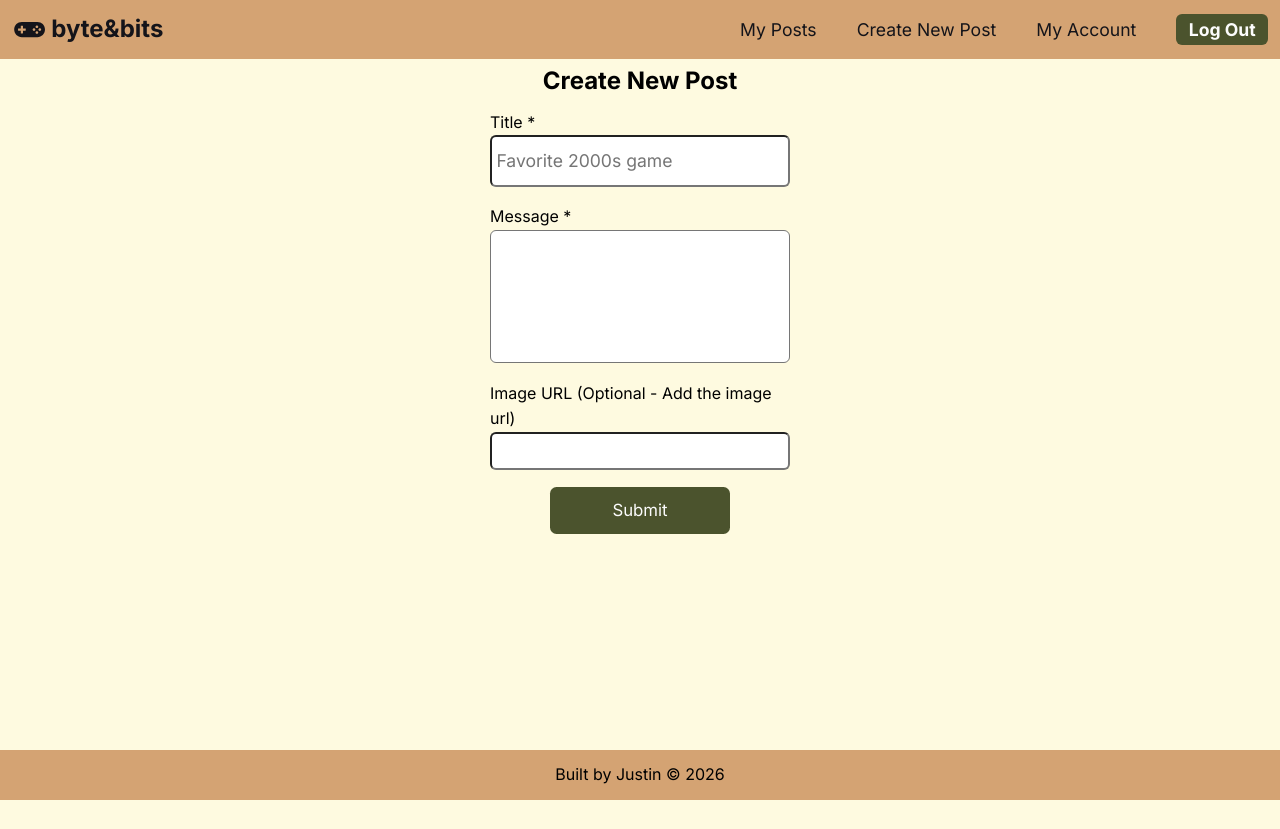
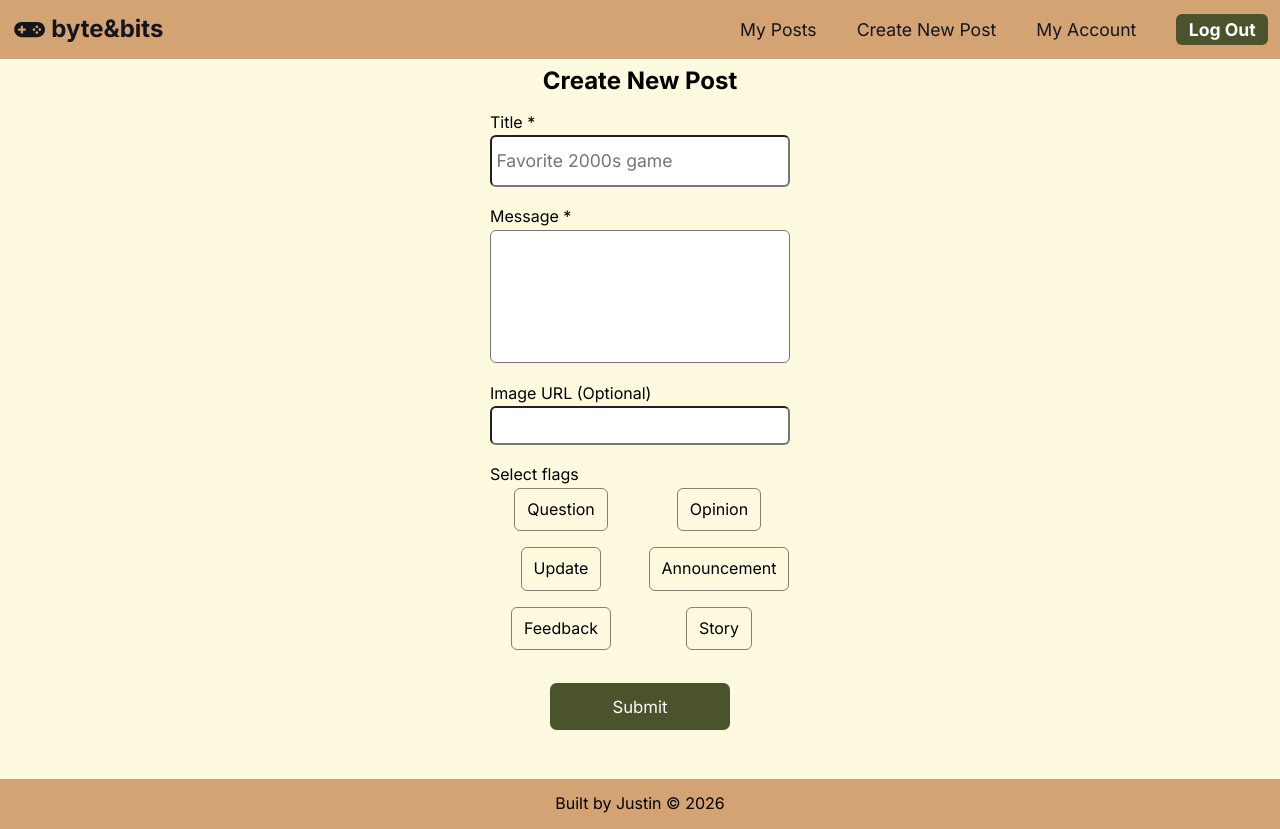
Before and after one commit to justinjones38/retro-game-forum, a React (Vite) app: page /create-post in a window 1280 px wide. Before the commit the page ends 800 px from the top, so only its background shows below. Built offline with nearby package versions, Linux system fonts and the light colour scheme; no server answers; sample sign-in values are in the browser's storage.

Commit message:
added flags to createPost form

```diff
--- /dev/null
+++ b/src/components/FlagLabel.jsx
@@ -0,0 +1,15 @@
+import styles from "./FlagLabel.module.css";
+
+export default function FlagLabel({children, ...restProps}) {
+  console.log(restProps)
+  return (
+    <label className={styles.label}>
+      <input
+        type="checkbox"
+        className={styles.checkItem}
+        {...restProps}
+      />
+      {children}
+    </label>
+  );
+}
--- /dev/null
+++ b/src/components/FlagLabel.module.css
@@ -0,0 +1,22 @@
+.label {
+  border: 1px solid var(--post-border-color);
+  padding: 0.5em 0.75em;
+  border-radius: 6px;
+  transition: 0.3s background-color;
+}
+
+.label:focus, .label:hover {
+  background-color: var(--confirm-btn-bg-hover-color);
+  cursor: pointer;
+}
+
+.label:has(.checkItem:checked) {
+  background-color: var(--confirm-btn-bg-color);
+  color: var(--confirm-btn-text-color);
+}
+
+
+
+.checkItem {
+  display: none;
+}
--- a/src/pages/posts/CreatePost.jsx
+++ b/src/pages/posts/CreatePost.jsx
@@ -3,6 +3,7 @@ import styles from "./CreatePost.module.css";
 import { Navigate, useNavigate } from "react-router";
 import { supabase } from "../../services/createClient";
 import Button from "../../components/buttons/Button";
+import FlagLabel from "../../components/FlagLabel";
 
 export default function CreatePost() {
   const username = localStorage.getItem("username");
@@ -11,6 +12,7 @@ export default function CreatePost() {
     message: "",
     imgUrl: ""
   })
+  const [checklist, setChecklist] = useState([]);
   const [loading, setLoading] = useState(false);
   const [error, setError] = useState(false);
 
@@ -45,6 +47,7 @@ export default function CreatePost() {
           title: post.title,
           message: post.message,
           imgUrl: post.imgUrl,
+          flags: [...checklist],
           user_id: data.id
         })
 
@@ -66,6 +69,8 @@ export default function CreatePost() {
     return;
   }
 
+  const handleChecklist = (e) => setChecklist(prev => prev.includes(e.target.value) ?
+    prev.filter(item => item !== e.target.value) : [...prev, e.target.value])
   return (
     <section className={styles.container}>
       <h2 className={styles.title}>Create New Post</h2>
@@ -94,7 +99,7 @@ export default function CreatePost() {
           required
         >
         </textarea>
-        <label htmlFor="imgUrl"> Image URL <span>(Optional - Add the image url)</span></label>
+        <label htmlFor="imgUrl"> Image URL <span>(Optional)</span></label>
         <input
           type="text"
           className={styles.imgInput}
@@ -103,6 +108,61 @@ export default function CreatePost() {
           name="imgUrl"
           id="imgUrl"
         />
+        <fieldset className={styles.flagFields}>
+          <legend className={styles.fieldTitle}>Select flags</legend>
+          <div className={styles.answerContainer}>
+            <FlagLabel
+              checked={checklist.includes("question")}
+              onChange={handleChecklist}
+              value="question"
+            >
+              Question
+            </FlagLabel>
+
+            <FlagLabel
+              checked={checklist.includes("opinion")}
+              onChange={handleChecklist}
+              value="opinion"
+            >
+              Opinion
+            </FlagLabel>
+
+            <FlagLabel
+              checked={checklist.includes("update")}
+              onChange={handleChecklist}
+              value="update"
+            >
+              Update
+            </FlagLabel>
+
+
+            <FlagLabel
+              checked={checklist.includes("announcement")}
+              onChange={handleChecklist}
+              value="announcement"
+            >
+              Announcement
+            </FlagLabel>
+
+            <FlagLabel
+              checked={checklist.includes("feedback")}
+              onChange={handleChecklist}
+              value="feedback"
+            >
+              Feedback
+            </FlagLabel>
+
+            <FlagLabel
+              checked={checklist.includes("story")}
+              onChange={handleChecklist}
+              value="story"
+            >
+              Story
+            </FlagLabel>
+          </div>
+
+        </fieldset>
+
         <Button disabled={loading}>{loading ? "Submitting Form" : "Submit"}</Button>
 
       </form>
--- a/src/pages/posts/CreatePost.module.css
+++ b/src/pages/posts/CreatePost.module.css
@@ -17,4 +17,17 @@
   padding: 0.375em 0.25em;
   border-radius: 6px;
   font-size: 1.1rem;
+  margin-bottom: 1em;
 }
+
+.flagFields {
+  border: none;
+}
+
+.answerContainer {
+  display: grid;
+  grid-template-columns: repeat(auto-fit, minmax(125px, 1fr));
+  justify-items: center;
+  gap: 1em;
+  margin-bottom: 1em;
+}
--- a/src/pages/posts/PostDetail.jsx
+++ b/src/pages/posts/PostDetail.jsx
@@ -150,7 +150,7 @@ export default function PostDetail() {
               ) : null}
             </div>
             <p className={styles.message}>{post.message}</p>
-            {post.imgUrl ?<div className={styles.imgContainer}>
+            {post.imgUrl ? <div className={styles.imgContainer}>
               <img src={post.imgUrl} alt={`An attachment by ${post.username}`} className={styles.img} />
             </div> : null}
             <button className={styles.upvoteBtn} onClick={incrementLikes}>
--- a/src/pages/posts/PostDetail.module.css
+++ b/src/pages/posts/PostDetail.module.css
@@ -80,6 +80,7 @@
 .imgContainer {
   display: flex;
   justify-content: center;
+  margin-bottom: 1em;
 }
 
 .img {
@@ -90,7 +91,7 @@
 .upvoteBtn {
   background-color: var(--primary-btn-bg-color);
   color: var(--primary-btn-color);
-  padding: 0.25em 0.75em;
+  padding: 0.5em 0.75em;
   border-radius: 6px;
   border: none;
   font-weight: 700;
```
